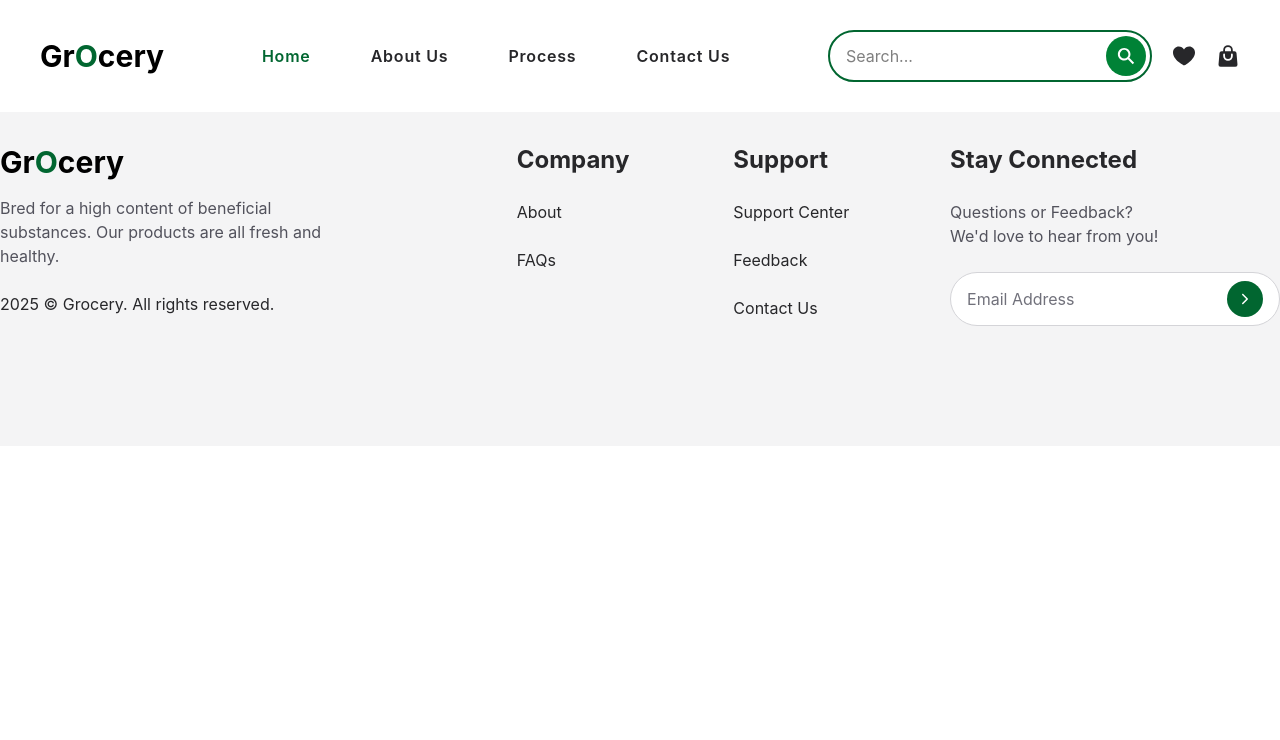
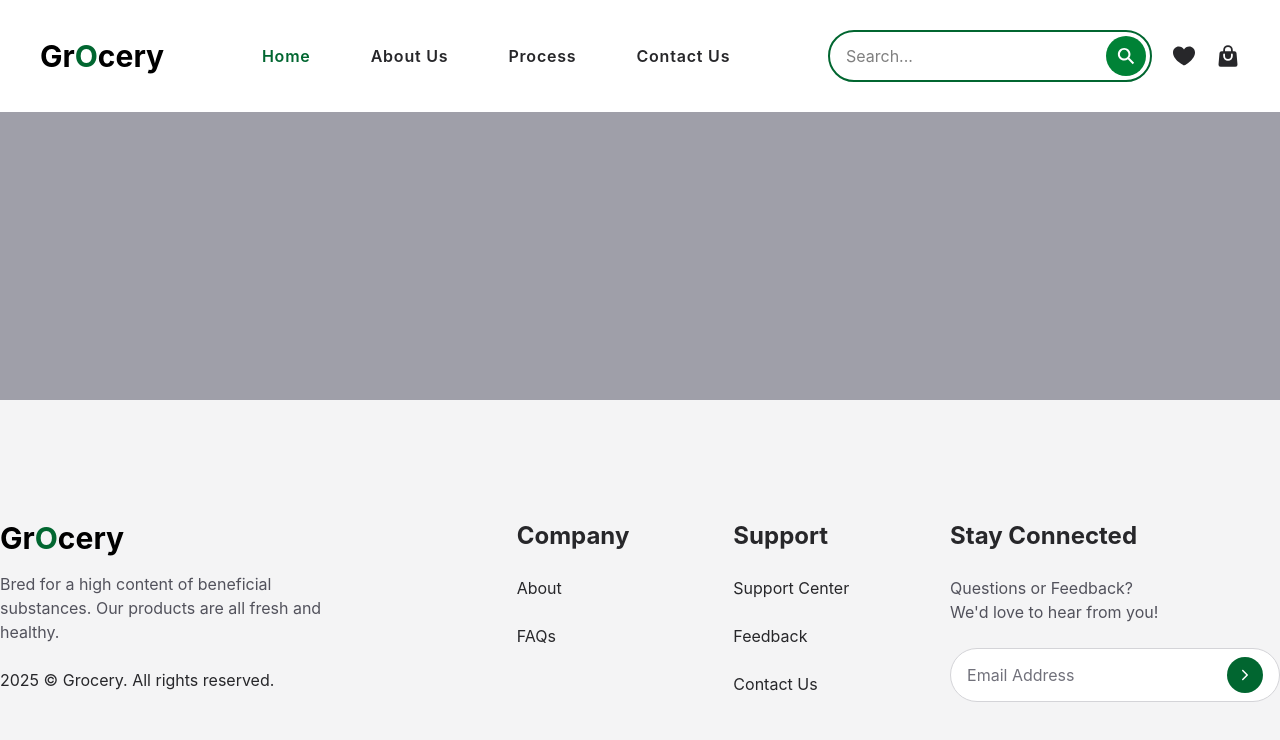
Before and after one commit to Nabeela-Kanwal/Grocery-store-react, a React (Vite) app: page /seafood in a window 1280 px wide. Shown: the top 740 px of the page. Built offline with nearby package versions, Linux system fonts and the light colour scheme.

Commit message:
import banner

```diff
--- a/src/components/Banner/Banner.jsx
+++ b/src/components/Banner/Banner.jsx
@@ -1,7 +1,13 @@
 import React from "react";
 
 const Banner = () => {
-  return <div>Banner</div>;
+  return (
+    <div className="bg-zinc-400 h-[50vh]">
+      <h2 className="text-5xl text-zinc-800 bg-white p-5 rounded-xl font-bold">
+        Banner
+      </h2>
+    </div>
+  );
 };
 
 export default Banner;
--- a/src/components/SeaFood/SeaFood.jsx
+++ b/src/components/SeaFood/SeaFood.jsx
@@ -1,7 +1,9 @@
+import Banner from "../Banner/Banner";
+
 const SeaFood = () => {
   return (
     <div>
-      <h1>SeaFood</h1>
+      <Banner />
     </div>
   );
 };
```
